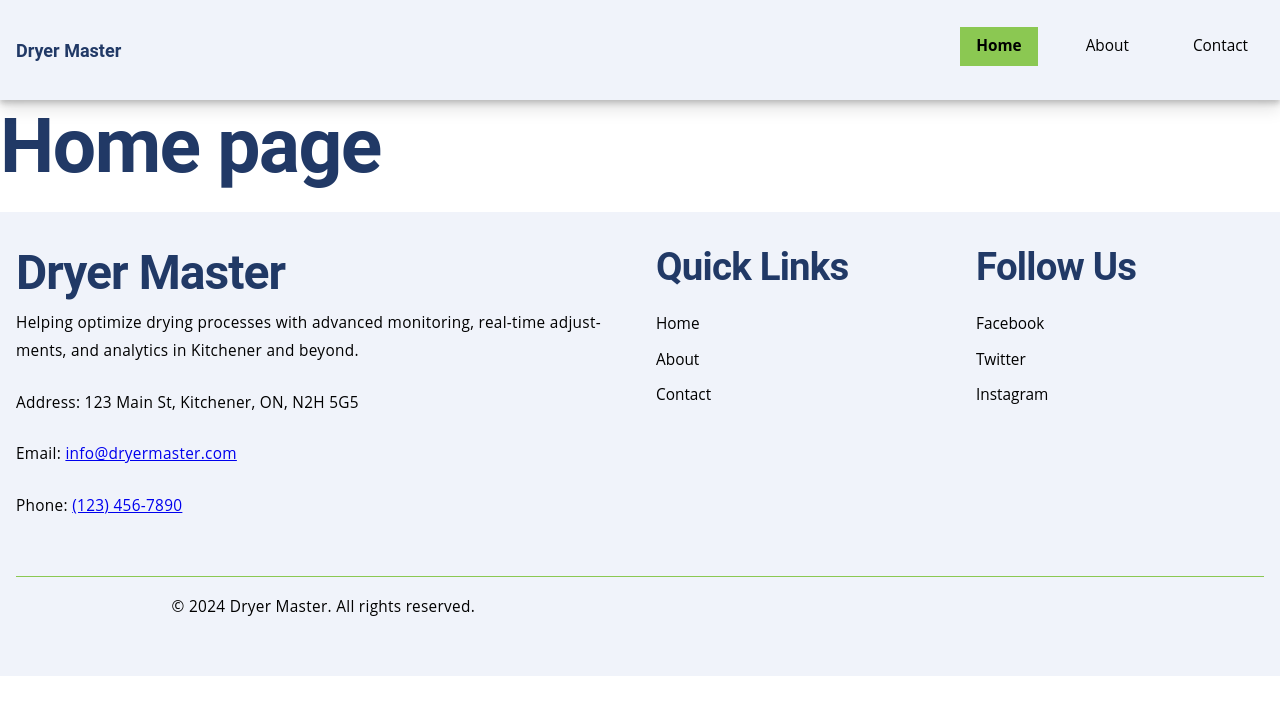
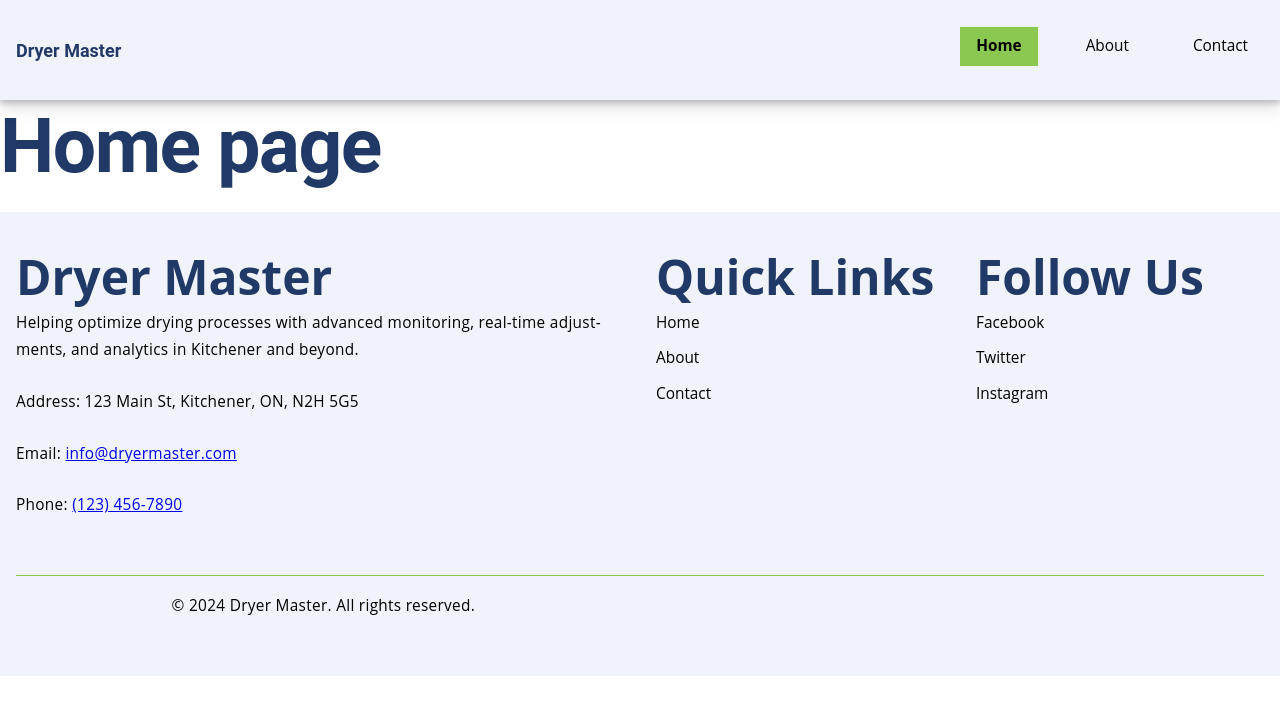
Before and after one commit to inamcode-hub/dryermaster-website, a Next.js app: page / in a window 1280 px wide. Shown: the top 714 px of the page. Built offline with nearby package versions, Linux system fonts and the light colour scheme.

Commit message:
SCRUM-8: Refactor footer component for improved semantics and styling; update icon paths in manifest and layout

```diff
--- a/src/app/components/Footer.module.css
+++ b/src/app/components/Footer.module.css
@@ -17,11 +17,6 @@
   grid-column: span 2; /* Takes extra space on larger screens */
 }
 
-.info h3 {
-  color: var(--primary);
-  margin-bottom: 0.5rem;
-}
-
 .links ul,
 .social ul {
   list-style: none;
@@ -32,6 +27,14 @@
 .links li,
 .social li {
   margin-bottom: 0.5rem;
+}
+.info span,
+.links span,
+.social span {
+  color: var(--primary);
+  margin-bottom: 0.5rem;
+  font-size: var(--font-size-heading-md);
+  font-weight: 700;
 }
 
 .links li a,
--- a/src/app/components/Footer.tsx
+++ b/src/app/components/Footer.tsx
@@ -8,7 +8,7 @@ export default function Footer() {
       <div className={styles.container}>
         {/* Company Info */}
         <div className={styles.info}>
-          <h3>Dryer Master</h3>
+          <span>Dryer Master</span>
           <p>
             Helping optimize drying processes with advanced monitoring,
             real-time adjustments, and analytics in Kitchener and beyond.
@@ -25,7 +25,7 @@ export default function Footer() {
 
         {/* Quick Links */}
         <div className={styles.links}>
-          <h4>Quick Links</h4>
+          <span>Quick Links</span>
           <ul>
             <li>
               <Link href="/">Home</Link>
@@ -41,7 +41,7 @@ export default function Footer() {
 
         {/* Social Links */}
         <div className={styles.social}>
-          <h4>Follow Us</h4>
+          <span>Follow Us</span>
           <ul>
             <li>
               <Link href="https://facebook.com" target="_blank" rel="noopener">
--- a/src/app/layout.tsx
+++ b/src/app/layout.tsx
@@ -3,6 +3,7 @@ import '@/app/styles/globals.css';
 import Navbar from './components/Navbar';
 import Footer from './components/Footer';
 import { headers } from 'next/headers';
+
 export const metadata: Metadata = {
   title: 'Dryer Master',
   description:
@@ -15,29 +16,31 @@ export default async function RootLayout({
   children: React.ReactNode;
 }>) {
   const headersList = await headers();
-  const currentPath = headersList.get('x-invoke-path') || '/';
+  const currentPath = headersList?.get('x-invoke-path') || '/';
   return (
     <html lang="en">
-      {/* <html lang="en" data-theme="dark"> */}
-      <link rel="icon" href="icons/favicon.ico" />
+      <head>
+        <meta name="viewport" content="width=device-width, initial-scale=1" />
+        <link rel="icon" href="/icons/favicon.ico" />
         <link
           rel="apple-touch-icon"
           sizes="180x180"
-        href="icons/apple-touch-icon.png"
+          href="/icons/apple-touch-icon.png"
         />
         <link
           rel="icon"
           type="image/png"
           sizes="32x32"
-        href="icons/favicon-32x32.png"
+          href="/icons/favicon-32x32.png"
         />
         <link
           rel="icon"
           type="image/png"
           sizes="16x16"
-        href="icons/favicon-16x16.png"
+          href="/icons/favicon-16x16.png"
         />
-      <link rel="manifest" href="icons/site.webmanifest" />
+        <link rel="manifest" href="/icons/site.webmanifest" />
+      </head>
       <body>
         <Navbar initialPath={currentPath} />
         <main className="main">{children}</main>
```
Also changed, not shown: public/icons/about.txt (deleted), public/icons/site.webmanifest. Lines whose indentation alone changed are shown as unchanged.
